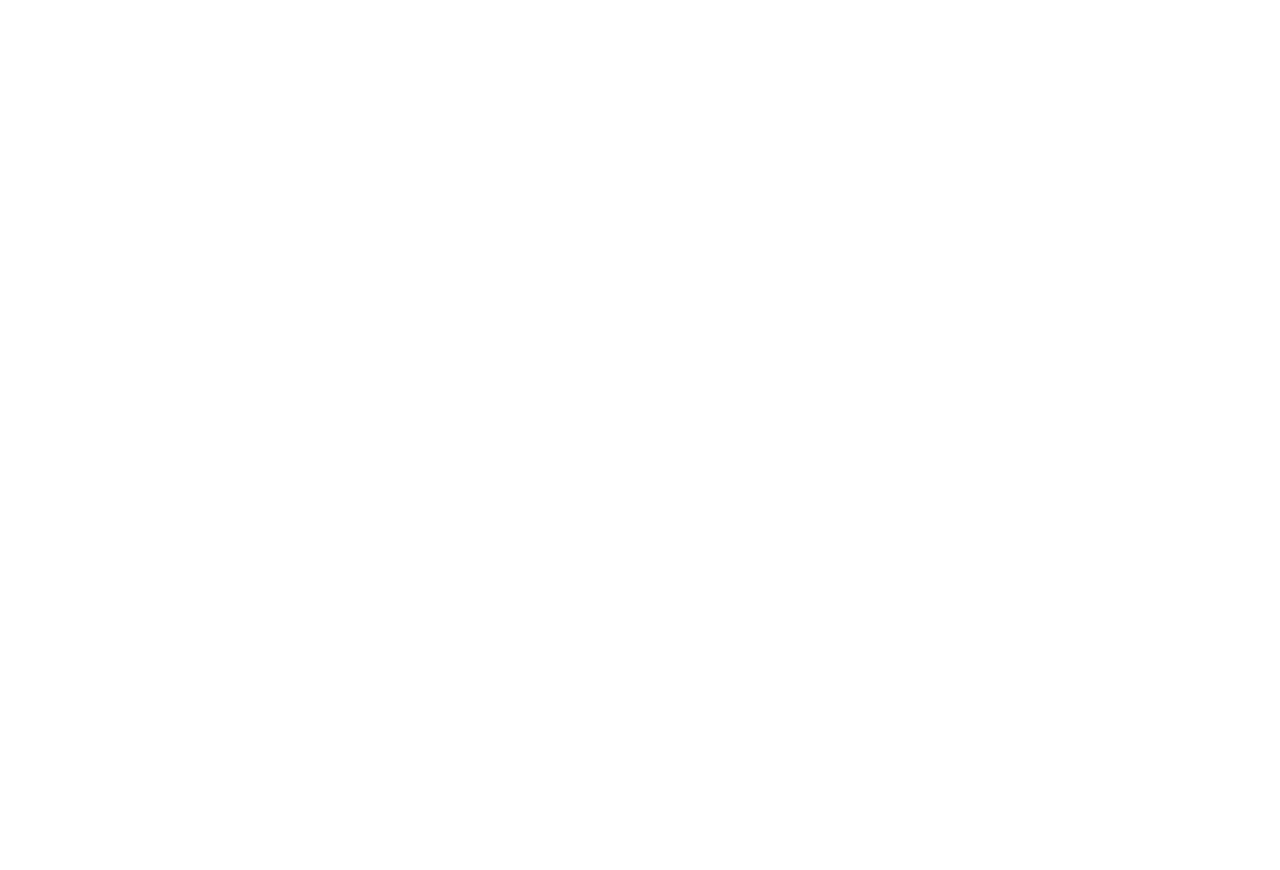
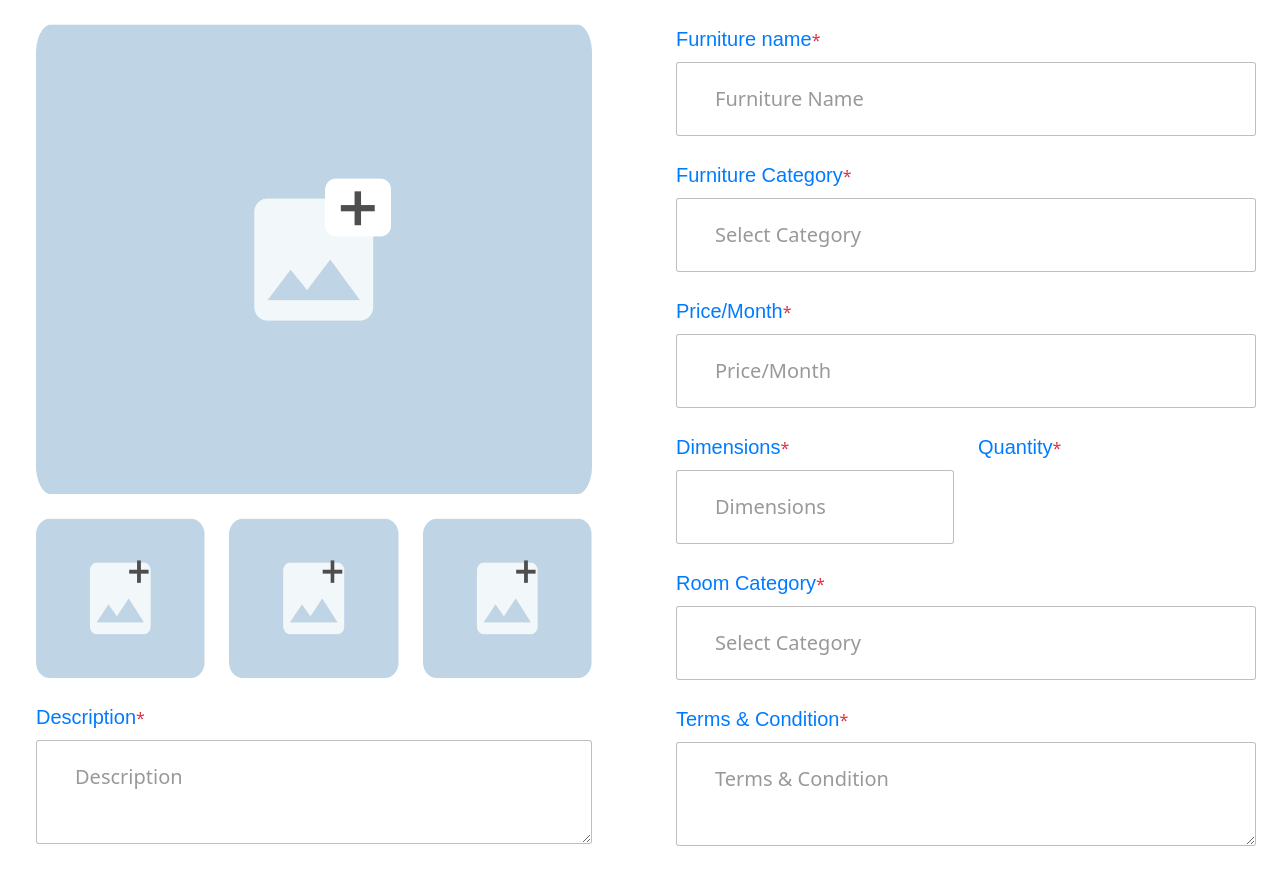
Before and after one commit to soumyasics/RentFurnish, a React (Create React App) app in the folder client/: page /rentfurnish/add-furniture in a window 1280 px wide. Before the commit this address had no page. Before the commit the page ends 800 px from the top, so only its background shows below. Built offline with nearby package versions, Linux system fonts and the light colour scheme.

Commit message:
addfurniture

```diff
--- a/client/src/App.js
+++ b/client/src/App.js
@@ -37,6 +37,7 @@ import DeliveryDashboard from './Components/Deliveryagent/DeliveryDashboard';
 import Deliverysidebar from './Components/Deliveryagent/Deliverysidebar';
 import Deliverymain from './Components/Deliveryagent/Deliverymain';
 import Deliveryagenteditpage from './Components/Deliveryagent/Deliveryagenteditpage';
+import AddFurniture from './Components/Shops/AddFurniture';
 
 function App() {
   return (
@@ -63,6 +64,8 @@ function App() {
           <Route path='/add-deliveryagent' element={[<Shopsmain data="add-deliveryagent"/>]}/>
           <Route path='/view-deliveryagentbyshop' element={[<Shopsmain data="view-deliveryagentbyshop"/>]}/>
           <Route path='/edit-deliveryagentbyshop/:id' element={[<Shopsmain data="edit-deliveryagentbyshop"/>]}/>
+          <Route path='/add-furniture' element={[<AddFurniture />]}/>
+
 
 
           {/* Delivery Agent */}
--- a/client/src/Components/Deliveryagent/Adddeliveryagent.js
+++ b/client/src/Components/Deliveryagent/Adddeliveryagent.js
@@ -188,7 +188,6 @@ const handleChange = (e) => {
                                     onChange={handleImageUpload}
                                     className={errors.image ? 'is-invalid' : ''}
                                 />
-
                                 <label htmlFor='fileUpload'>
                                 <h3 className="profile-text">Add Profile Image<span className="text-danger">*</span></h3>
                                 </label>
--- /dev/null
+++ b/client/src/Components/Shops/AddFurniture.css
@@ -0,0 +1,9 @@
+.main_image_style{
+    height: 470px;
+    width: 670px;
+}
+
+.sub_image_style{
+    height: 160px;
+    width: 200px;
+}
--- /dev/null
+++ b/client/src/Components/Shops/AddFurniture.js
@@ -0,0 +1,153 @@
+import React, { useState } from 'react';
+import './AddFurniture.css';
+import mainimg from '../../Assets/addfurniture_first.png';
+import imgsub from '../../Assets/addfurniture_sub.png';
+
+function AddFurniture() {
+  const [mainImage, setMainImage] = useState(mainimg);
+  const [subImages, setSubImages] = useState([imgsub, imgsub, imgsub]);
+
+  const handleImageChange = (event, index) => {
+    const file = event.target.files[0];
+    if (file) {
+      const reader = new FileReader();
+      reader.onloadend = () => {
+        if (index === 'main') {
+          setMainImage(reader.result);
+        } else {
+          const newSubImages = [...subImages];
+          newSubImages[index] = reader.result;
+          setSubImages(newSubImages);
+        }
+      };
+      reader.readAsDataURL(file);
+    }
+  };
+
+  return (
+    <div>
+      <div className='row'>
+        <div className='col-md-6 col-sm-12'>
+          <div className='row m-4'>
+            <div className='col-12'>
+              <label htmlFor="mainImageUpload">
+                <img src={mainImage} className='img-fluid main_image_style' alt="Main" style={{cursor: 'pointer'}} />
+              </label>
+              <input
+                type="file"
+                id="mainImageUpload"
+                style={{ display: 'none' }}
+                onChange={(e) => handleImageChange(e, 'main')}
+              />
+            </div>
+          </div>
+          <div className='row m-4'>
+            {subImages.map((img, index) => (
+              <div className='col-4' key={index}>
+                <label htmlFor={`subImageUpload${index}`}>
+                  <img src={img} className='img-fluid sub_image_style' alt={`Sub ${index}`} style={{cursor: 'pointer'}} />
+                </label>
+                <input
+                  type="file"
+                  id={`subImageUpload${index}`}
+                  style={{ display: 'none' }}
+                  onChange={(e) => handleImageChange(e, index)}
+                />
+              </div>
+            ))}
+          </div>
+          <div className='row m-4'>
+            <div className='col-12'>
+              <label className="form-label">Description</label><span className="text-danger">*</span>
+              <textarea
+                type="text"
+                className="form-control controls"
+                name="description"
+                placeholder="Description"
+              />
+            </div>
+          </div>
+        </div>
+        <div className='col-md-6 col-sm-12'>
+          <div className='m-4'>
+            <label className="form-label">Furniture name</label><span className="text-danger">*</span>
+            <input
+              type="text"
+              className="form-control controls"
+              name="name"
+              placeholder="Furniture Name"
+            />
+          </div>
+          <div className='m-4'>
+            <label className="form-label">Furniture Category</label><span className="text-danger">*</span>
+            <select
+              id="furniture-category"
+              className="form-control controls"
+            >
+              <option value="">Select Category</option>
+              <option value="Chair">Chair</option>
+              <option value="Sofa">Sofa</option>
+              <option value="Table">Dining Table</option>
+              <option value="Cot">Cot</option>
+            </select>
+          </div>
+          <div className='m-4'>
+            <label className="form-label">Price/Month</label><span className="text-danger">*</span>
+            <input
+              type="text"
+              className="form-control controls"
+              name="price"
+              placeholder="Price/Month"
+            />
+          </div>
+          <div className='m-4'>
+            <div className='row'>
+              <div className='col-6'>
+                <label className="form-label">Dimensions</label><span className="text-danger">*</span>
+                <input
+                  type="text"
+                  className="form-control controls"
+                  name="dimensions"
+                  placeholder="Dimensions"
+                />
+              </div>
+              <div className='col-6'>
+                <label className="form-label">Quantity</label><span className="text-danger">*</span>
+                {/* <input
+                  type="text"
+                  className="form-control controls"
+                  name="dimensions"
+                  placeholder="Dimensions"
+                /> */}
+              </div>
+            </div>
+          </div>
+          <div className='m-4'>
+            <label className="form-label">Room Category</label><span className="text-danger">*</span>
+            <select
+              id="room-category"
+              className="form-control controls"
+            >
+              <option value="">Select Category</option>
+              <option value="Living Room">Living Room</option>
+              <option value="Dining Room">Dining Room</option>
+              <option value="Bed Room">Bed Room</option>
+              <option value="Study Room">Study Room</option>
+            </select>
+          </div>
+          <div className='m-4'>
+            <label className="form-label">Terms & Condition</label><span className="text-danger">*</span>
+            <textarea
+              type="text"
+              className="form-control controls"
+              name="terms"
+              placeholder="Terms & Condition"
+            />
+          </div>
+        </div>
+      </div>
+    </div>
+  );
+}
+
+export default AddFurniture;
```
Also changed, not shown: client/src/Assets/addfurniture_first.png (added), client/src/Assets/addfurniture_sub.png (added).
